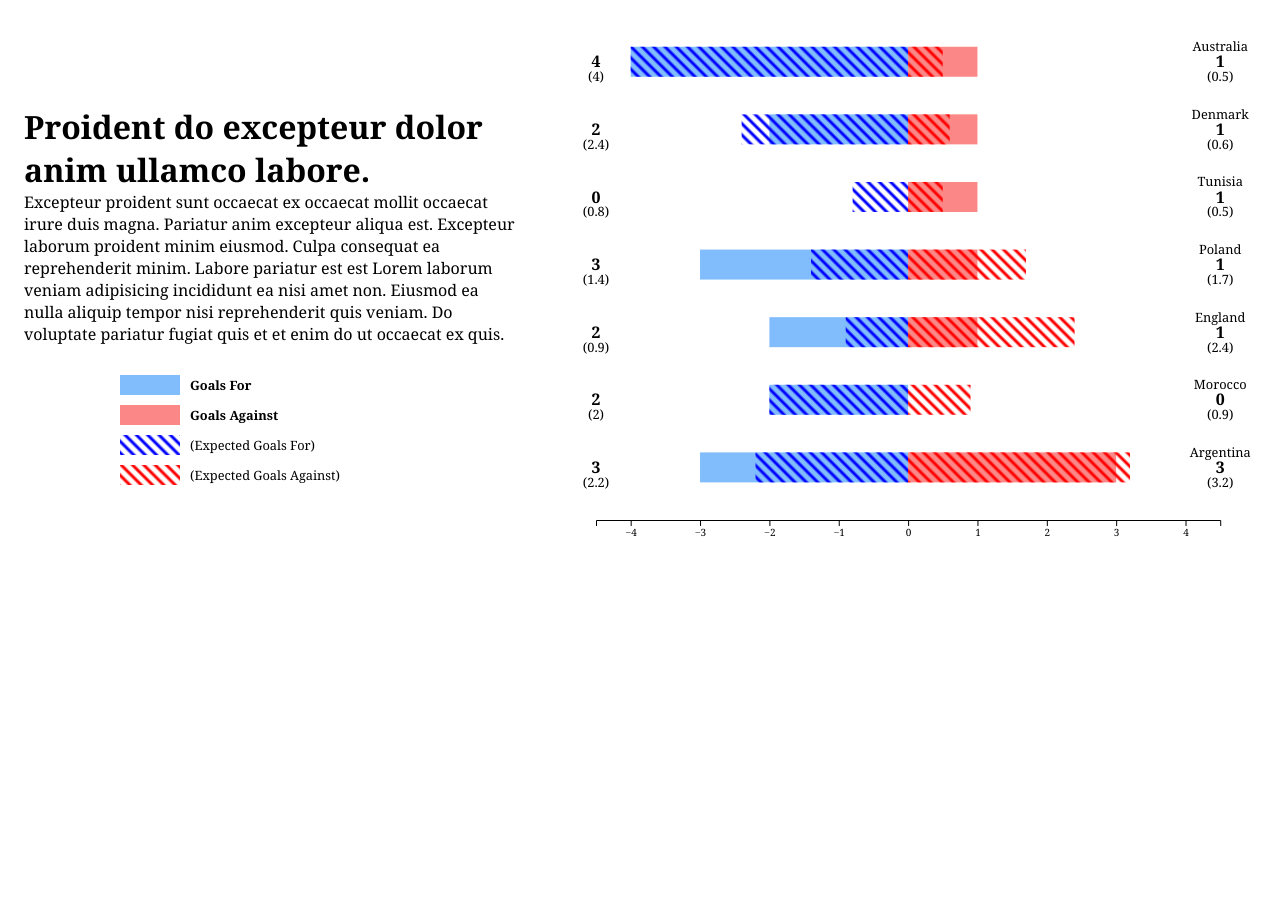
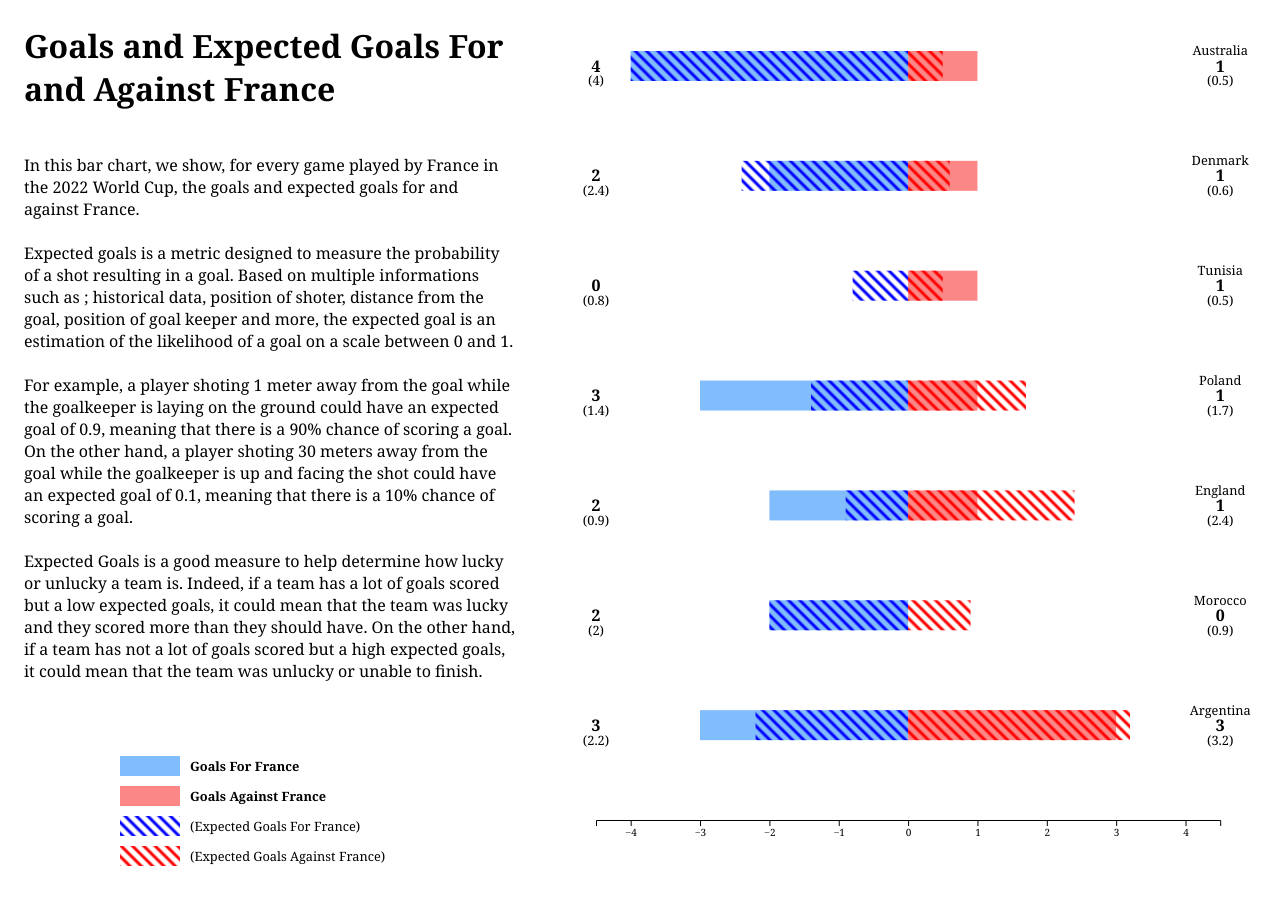
Before and after one commit to StrixSC/RamenezLaCoupe, a SvelteKit app: page /viz1 in a window 1280 px wide. Before the commit the page ends 800 px from the top, so only its background shows below. Built offline with nearby package versions, Linux system fonts and the light colour scheme.

Commit message:
Redim and add text

```diff
--- a/src/components/Viz1.svelte
+++ b/src/components/Viz1.svelte
@@ -16,22 +16,22 @@
     const legendData = [
         {
             fill: "#81BDFC",
-            label: "Goals For",
+            label: "Goals For France",
             fontweight: "bold",
         },
         {
             fill: "#fc8787",
-            label: "Goals Against",
+            label: "Goals Against France",
             fontweight: "bold",
         },
         {
             fill: "url(#diagonalHatchExGF)",
-            label: "(Expected Goals For)",
+            label: "(Expected Goals For France)",
             fontweight: "normal",
         },
         {
             fill: "url(#diagonalHatchExGA)",
-            label: "(Expected Goals Against)",
+            label: "(Expected Goals Against France)",
             fontweight: "normal",
         },
     ];
@@ -75,7 +75,7 @@
 
             svgSize = {
                 width: bounds.width,
-                height: 600,
+                height: 900,
             };
 
             graphSize = {
@@ -333,16 +333,34 @@
 
 <div class="container">
     <div class="text">
-        <h1>Proident do excepteur dolor anim ullamco labore.</h1>
+        <h1>Goals and Expected Goals For and Against France</h1>
+        <br>
+        <br>
         <p>
-            Excepteur proident sunt occaecat ex occaecat mollit occaecat irure
-            duis magna. Pariatur anim excepteur aliqua est. Excepteur laborum
-            proident minim eiusmod. Culpa consequat ea reprehenderit minim.
-            Labore pariatur est est Lorem laborum veniam adipisicing incididunt
-            ea nisi amet non. Eiusmod ea nulla aliquip tempor nisi reprehenderit
-            quis veniam. Do voluptate pariatur fugiat quis et et enim do ut
-            occaecat ex quis.
+            In this bar chart, we show, for every game played by France in the 2022 World Cup,
+            the goals and expected goals for and against France.
         </p>
+        <br>
+        <p>
+            Expected goals is a metric designed to measure the probability of a shot resulting in a goal.
+            Based on multiple informations such as ; historical data, position of shoter, distance from the goal,
+            position of goal keeper and more, the expected goal is an estimation of the likelihood of a goal on a scale between 0 and 1.
+        </p>
+        <br>
+        <p>For example, a player shoting 1 meter away from the goal while the goalkeeper is laying on the ground
+            could have an expected goal of 0.9, meaning that there is a 90% chance of scoring a goal. On the other hand,
+            a player shoting 30 meters away from the goal while the goalkeeper is up and facing the shot could have an expected goal of 0.1,
+            meaning that there is a 10% chance of scoring a goal.
+        </p>
+        <br>
+        <p>
+            Expected Goals is a good measure to help determine how lucky or unlucky a team is. Indeed, if a team has a lot of goals scored
+            but a low expected goals, it could mean that the team was lucky and they scored more than they should have. On the other hand, if a team has not a lot of goals scored
+            but a high expected goals, it could mean that the team was unlucky or unable to finish.
+        </p>
+
+        <br>
+        <br>
 
         <svg class="legeng-svg" />
     </div>
```
